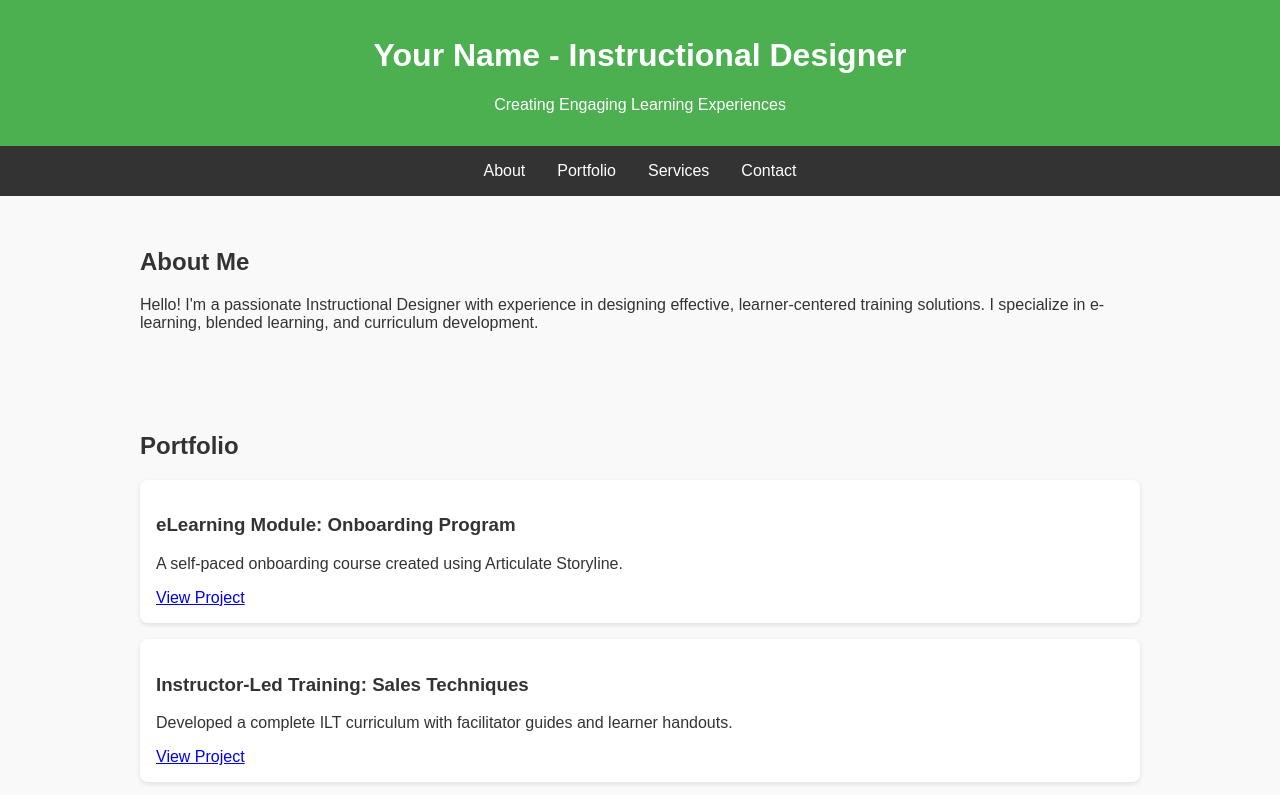
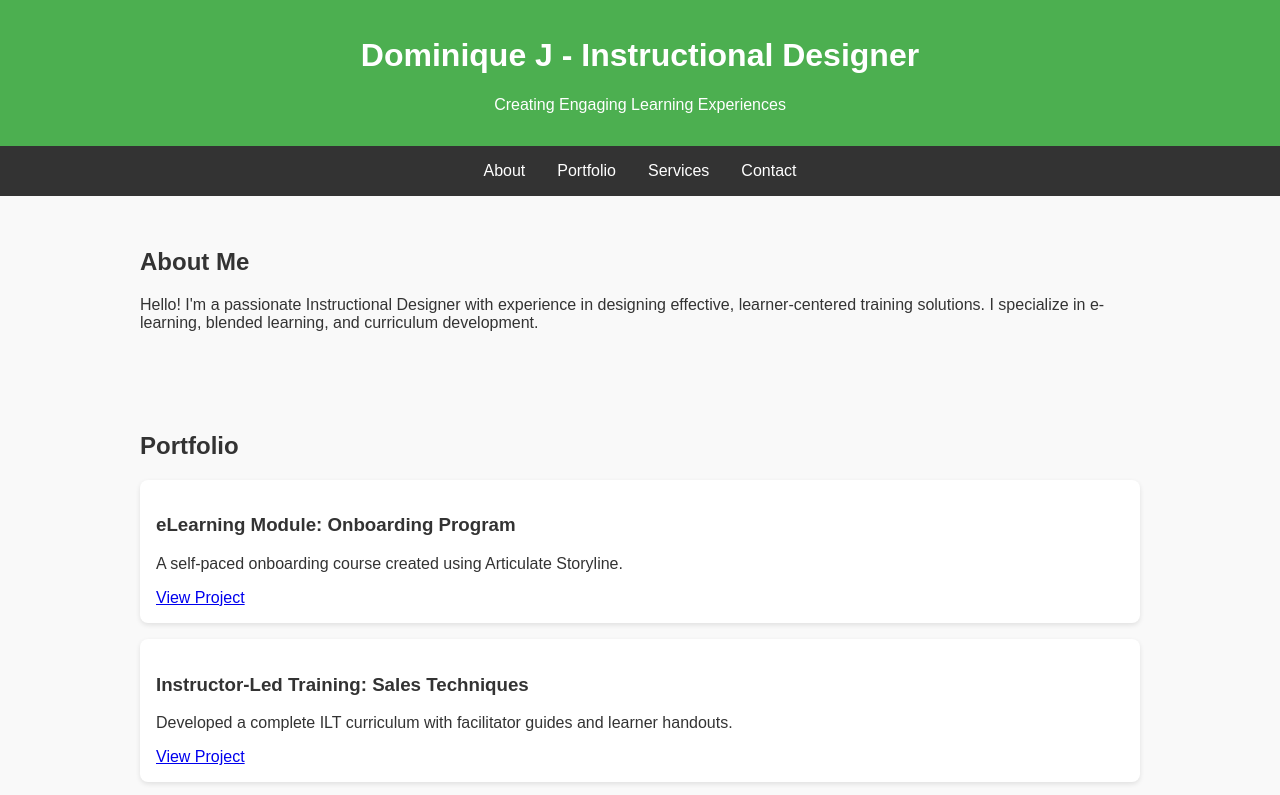
Before and after one commit to dstjuste5/IDportfolio, a plain HTML site: page index.html in a window 1280 px wide. Shown: the top 795 px of the page. Drawn offline with Linux system fonts and the light colour scheme.

Commit message:
Update index.html

```diff
--- a/index.html
+++ b/index.html
@@ -70,7 +70,7 @@
 <body>
 
 <header>
-  <h1>Your Name - Instructional Designer</h1>
+  <h1>Dominique J - Instructional Designer</h1>
   <p>Creating Engaging Learning Experiences</p>
 </header>
 
```
